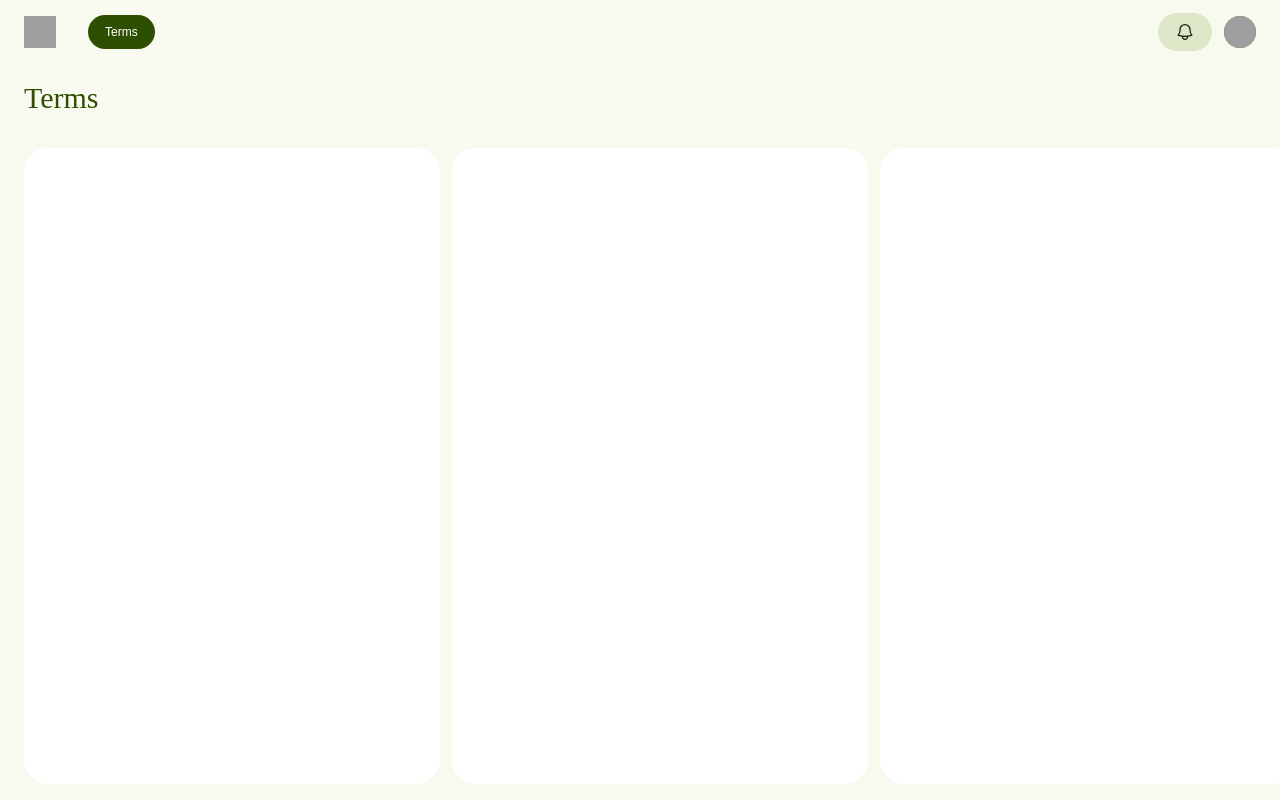
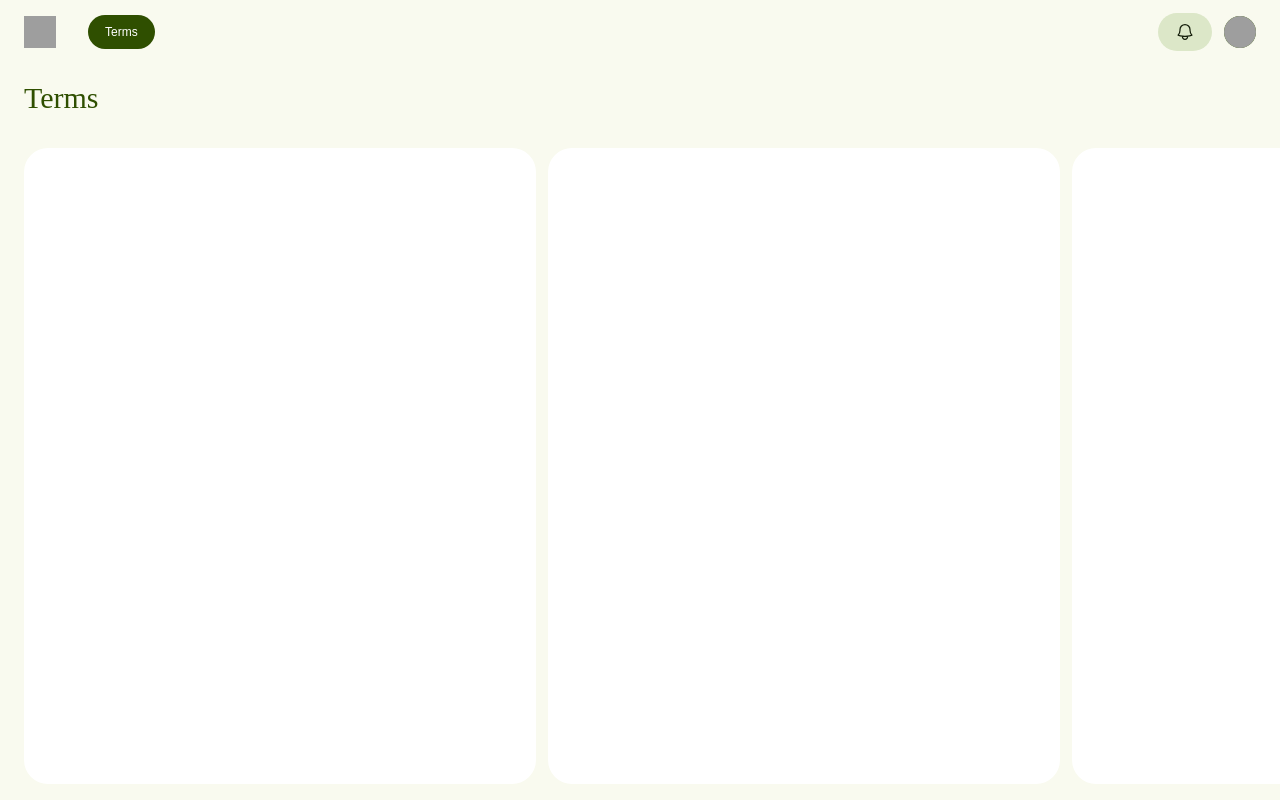
Before and after one commit to cloudyyoung/planucalgary, a React (Vite) app: page / in a window 1280 px wide. Built offline with nearby package versions, Linux system fonts and the light colour scheme; grey boxes are pictures that could not be loaded; a web font is replaced by a local one.

Commit message:
Update Home.tsx

```diff
--- a/src/pages/home/Home.tsx
+++ b/src/pages/home/Home.tsx
@@ -179,10 +179,10 @@ const Home = () => {
         </header>
 
         <main className='px-4 md:px-6 py-4 flex flex-row flex-nowrap flex-1 h-full gap-3 overflow-x-auto'>
-          <div className='bg-white rounded-3xl h-full w-[30%] min-w-[26rem] max-w-[30rem] flex-none'></div>
-          <div className='bg-white rounded-3xl h-full w-[30%] min-w-[26rem] max-w-[30rem] flex-none'></div>
-          <div className='bg-white rounded-3xl h-full w-[30%] min-w-[26rem] max-w-[30rem] flex-none'></div>
-          <div className='bg-white rounded-3xl h-full w-[30%] min-w-[26rem] max-w-[30rem] flex-none'></div>
+          <div className='bg-white rounded-3xl h-full w-[20rem] sm:w-[20rem] md:w-[22rem] lg:w-[22rem] xl:w-[32rem] flex-none'></div>
+          <div className='bg-white rounded-3xl h-full w-[20rem] sm:w-[20rem] md:w-[22rem] lg:w-[26rem] xl:w-[32rem] flex-none'></div>
+          <div className='bg-white rounded-3xl h-full w-[20rem] sm:w-[20rem] md:w-[22rem] lg:w-[26rem] xl:w-[32rem] flex-none'></div>
+          <div className='bg-white rounded-3xl h-full w-[20rem] sm:w-[20rem] md:w-[22rem] lg:w-[26rem] xl:w-[32rem] flex-none'></div>
         </main>
       </div>
     </>
```
